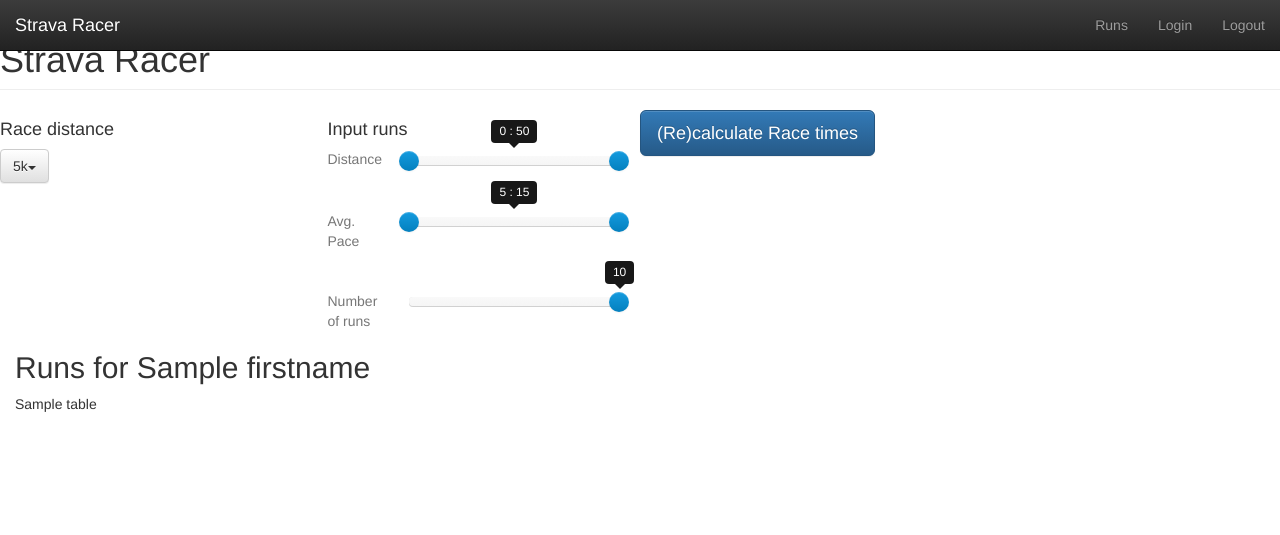
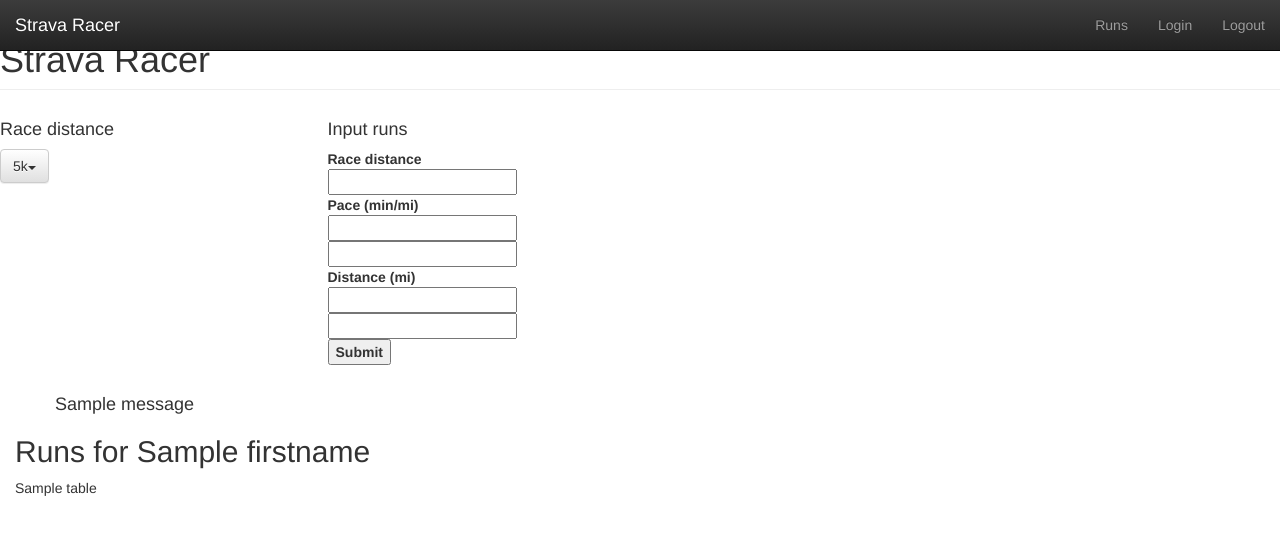
Before and after one commit to jbrosamer/StravaAWS, a Flask app: template templates/runs.html in a window 1280 px wide. Shown: the top 535 px of the page. Run offline with Flask 2, Linux system fonts and the light colour scheme; the template is opened without the code that fills it: most values are stand-ins (such as "Sample title", 1, 10 or a date in 2020); one stand-in notice (Sample message) is shown; form fields are guessed from the names that the template uses; parts of the project's set-up code (start-up, migrations or seed data) failed here and were passed over.

Commit message:
fix bugs

```diff
--- a/app.py
+++ b/app.py
@@ -3,28 +3,39 @@
 import flask
 import logging
 import stravalib
-import os
+import os, sys
+
+
+
+
+sys.path.append("./application")
 import RunUtils
+from forms import RunsFilterForm
 
+defNRuns=10
 app = flask.Flask(__name__)
+app.runList=None
+app.athlete=None
+
 if os.environ.get('FIXSTRAVA_CONFIG') is None:
     os.environ['FIXSTRAVA_CONFIG']='settings.txt'
 app.config.from_envvar('FIXSTRAVA_CONFIG')
-# app.config['SECRET_KEY'] = 'cC1YCIWOj9GgWspgNEo2'
-# app.config['CLIENT_SECRET'] = '85a5f1be79a97e5fe19b99d12fa2196c81da4629'
-# app.config['CLIENT_ID'] = '7582'
 
 logging.basicConfig(level=logging.INFO)
 
-@app.route('/')
-def homepage():
-    if 'access_token' not in flask.session:
-        return flask.redirect(flask.url_for('login'))
-    return flask.redirect(flask.url_for('prediction'))
+# @app.route('/')
+# def runs():
+#     if 'access_token' not in flask.session:
+#         return flask.redirect(flask.url_for('login'))
+#     client = stravalib.client.Client(access_token=flask.session['access_token'])
+#     return flask.redirect(flask.url_for('runs.html'))
+
+
 
 @app.route('/login')
 def login():
     client = stravalib.client.Client()
+    form=RunsFilterForm()
     auth_url = client.authorization_url(client_id=app.config['CLIENT_ID'],
             scope='write',
             redirect_uri='http://127.0.0.1:7123/auth')
@@ -33,26 +44,45 @@ def login():
 @app.route('/logout')
 def logout():
     flask.session.pop('access_token')
-    return flask.redirect(flask.url_for('homepage'))
+    return flask.redirect(flask.url_for('runs'))
 
 @app.route('/update')
 def update():
     return flask.render_template('update.html')
 
-@app.route('/prediction')
-def prediction():
-    if 'access_token' not in flask.session:
-        return flask.redirect(flask.url_for('login'))
-    client = stravalib.client.Client(access_token=flask.session['access_token'])
-    athlete = client.get_athlete()
-    runList=client.get_activities(limit=10)
-    app.runList=runList
-    table=Runs.runsToTable(runList)
-    return flask.render_template('prediction.html', athlete=athlete, table=table)
+@app.route('/calc', methods=['POST'])
+def calc():
+    form=RunsFilterForm()
+    print "Form minDist",form.minDist.data
+    form.populate_obj(app.runList)
+    #if form.raceDist.data[1]
+
+    #flask.flash("raceDist",app.runList.raceDist[0])
+    app.runList.filterList()
+    return flask.redirect(flask.url_for('runs'))
 
 
 
+@app.route('/')
+@app.route('/runs', methods=['GET', 'POST'])
+def runs():
+    print "APP.RUNLIST",app.runList
+    if 'access_token' not in flask.session:
+        return flask.redirect(flask.url_for('login'))
+    if app.athlete is None:
+        client = stravalib.client.Client(access_token=flask.session['access_token'])
+        app.athlete = client.get_athlete()
+    #runList=client.get_activities(limit=10)
+    if app.runList is None:
+        app.runList=RunUtils.RunList(client.get_activities(limit=defNRuns), raceDist="5k")
+    form=RunsFilterForm(obj=app.runList)
+    avgRiegel, avgCam=app.runList.avgTimeStrs()
+    predString=flask.Markup("<h3>Average predictions for %s miles</h3>\n <h4>Riegel formula: %s</h4>\n <h4>Cameron formula %s</h4>\n"%(form.raceMi.data, avgRiegel, avgCam))
+    print predString
+    table=RunUtils.tableFromRunList(app.runList)
+    #print "TABLE ",table.html
 
+    return flask.render_template('runs.html', athlete=app.athlete, predString=predString, form=form, table=table)
 
 @app.route('/auth')
 def auth_done():
@@ -63,7 +93,7 @@ def auth_done():
             client_secret=app.config['CLIENT_SECRET'],
             code = code)
     flask.session['access_token'] = token
-    return flask.redirect(flask.url_for('homepage'))
+    return flask.redirect(flask.url_for('runs'))
 
 if __name__ == '__main__':
-    app.run(debug=True, port=80, host='0.0.0.0')
+    app.run(debug=False, port=7123)#, host='0.0.0.0')
--- a/templates/base.html
+++ b/templates/base.html
@@ -1,41 +1,9 @@
 <!DOCTYPE html>
 <html>
-  <head>
-    <title>Strava Racer</title>
-    <link rel="stylesheet" href="static/bootstrap.min.css">
-    <link rel="stylesheet" href="static/bootstrap-theme.min.css">
-    <link rel="stylesheet" href="static/bootstrap-slider.min.css">
-    <script src="http://code.jquery.com/jquery-latest.js"></script>
-    <script src="static/bootstrap.min.js" ></script>
-    <script src="static/bootstrap-slider.min.js" ></script>
-   <!--  <meta name="viewport" content="width=device-width, initial-scale=1.0">
-  -->
-</head>
+{% include 'header.html' %}
   <body>
-      <nav class="navbar navbar-inverse navbar-fixed-top">
-      <div class="container-fluid">
-        <div class="navbar-header">
-          <button type="button" class="navbar-toggle collapsed" data-toggle="collapse" data-target="#navbar" aria-expanded="false" aria-controls="navbar">
-            <span class="sr-only">Toggle navigation</span>
-            <span class="icon-bar"></span>
-            <span class="icon-bar"></span>
-            <span class="icon-bar"></span>
-          </button>
-          <a class="navbar-brand" href="#">Strava Racer</a>
-        </div>
-        <div id="navbar" class="navbar-collapse collapse">
-          <ul class="nav navbar-nav navbar-right">
-              <li><a href="{{ url_for('runs') }}">Runs</a></li>
-              <li><a href="{{ url_for('login') }}">Login</a></li>
-              <li><a href="{{ url_for('logout')}}">Logout</a></li>
-      <!--       <li><a href="#">Help</a></li> -->
-          </ul>
-<!--           <form class="navbar-form navbar-right">
-            <input type="text" class="form-control" placeholder="Search...">
-          </form> -->
-        </div>
-      </div>
-    </nav>
+{% include 'navbar.html' %}
+
         <div class="container-fluid">
       <div class="row">
           <h1 class="page-header">Strava Racer</h1>
@@ -58,42 +26,24 @@
             </div>
             <div class="col-xs-6 col-sm-3">
               <h4>Input runs</h4>
-              <div class="row">
-                <div class="col-xs-6 col-sm-3">
-                <span class="text-muted">Distance</span>
 
-              </div>
-                <div class="col-xs-6 col-sm-3">
-                <input class="slider" id="distSlide" type="text"/><br/>
-                </div>
-
-
-              </div>
-              <br/><br/>
-              <div class="row">
-                <div class="col-xs-6 col-sm-3">
-                <span class="text-muted">Avg. Pace</span>
-              </div>
-                <div class="col-xs-6 col-sm-3">
-                <input class="slider" id="avgPaceSlide" type="text"/><br/>
-                </div>
-
-              </div>
-                <br/><br/>
-
-              <div class="row">
-                <div class="col-xs-6 col-sm-3">
-                <span class="text-muted">Number of runs</span>
-              </div>
-                <div class="col-xs-6 col-sm-3">
-                <input class="slider" id="numRunSlide" type="text"/><br/>
-                </div>
-              </div>
+                <form action="{{ url_for('calc') }}" method=post>
+                {{ form.hidden_tag() }}
+                <dl>
+                  <dt>Race distance
+                  <dd>{{ form.raceMi }}
+                  <dt>Pace (min/mi)
+                  <dd>{{ form.minPace }}
+                  <dd>{{ form.maxPace }}
+                  <dt>Distance (mi)
+                  <dd>{{ form.minDist }}
+                  <dd>{{ form.maxDist }}
+                  <dt>{{ form.submit }}
+                </dl>
+              </form>
             </div>
             <div class="container-fluid">
 
-
-                <button type="submit" id="calc" class="btn btn-lg btn-primary">(Re)calculate Race times</button>
 
                 {{ predString|default('') }}
               </div>
@@ -101,40 +51,17 @@
           </div>
 <!--     <div class="container-fluid">
       <div class="row"> -->
+            {% with messages = get_flashed_messages() %}
+  {% if messages %}
+    <ul class=flashes>
+    {% for message in messages %}
+      <h4>{{ message }}</h4>
+    {% endfor %}
+    </ul>
+  {% endif %}
+{% endwith %}
           {% block content %}{% endblock %}
       </div>
     </div>
   </body>
 </html>
-<script type="text/javascript">
-$(".dropdown-menu li a").click(function(){
-
-  $(this).parents(".btn-group").find('.selection').text($(this).text());
-  $(this).parents(".btn-group").find('.selection').val($(this).text());
-});
-$("#distSlide").slider({ min: {{ runs.distRange[0]|default(0) }}, max: {{ runs.distRange[1]|default(50) }}, value: [ {{ runs.distRange[0]|default(0) }}, {{ runs.distRange[1]|default(50) }}], focus: true, tooltip: 'always' });
-$("#numRunSlide").slider({ min: 0, max: {{ runs.maxNRuns|default(10) }}, value: {{ runs.maxNRuns|default(10) }}, focus: true, tooltip: 'always' });
-$("#avgPaceSlide").slider({ min: {{ runs.paceRange[0]|default(5) }}, max: {{ runs.paceRange[1]|default(15) }}, value: [ {{ runs.paceRange[0]|default(5) }}, {{ runs.paceRange[1]|default(15) }}], focus: true, tooltip: 'always' });
-
-
-$(".dropdown-menu li a").click(function(){
-
-  $(this).parents(".btn-group").find('.selection').text($(this).text());
-  $(this).parents(".btn-group").find('.selection').val($(this).text());
-});
-
-$('#calc').click( function() {
-
-
-    var data={raceDist: $(".dropdown-menu li a").parents(".btn-group").find('.selection').text(), minDist: $("#distSlide").data('slider').getValue()[0], maxDist: $("#distSlide").data('slider').getValue()[1], minPace : $("#avgPaceSlide").data('slider').getValue()[0], maxPace : $("#avgPaceSlide").data('slider').getValue()[1], maxNRuns: $("#numRunSlide").data('slider').getValue()};
-    //var data={a:"1"};
-    $.ajax({
-        type : "POST",
-        url : "/calc",
-        data: data
-    });
-
-
-});
-
-</script>
--- /dev/null
+++ b/templates/credentials.csv
@@ -0,0 +1,2 @@
+User Name,Access Key Id,Secret Access Key
+"flasktest",AKIAIF3RU3A5CXYZ526Q,wGI9Pa6TPUzYrN6qOyLyTL6KjPf/JoJtSKT/zw/c
--- /dev/null
+++ b/templates/header.html
@@ -0,0 +1,11 @@
+  <head>
+    <title>Strava Racer</title>
+    <link rel="stylesheet" href="static/bootstrap.min.css">
+    <link rel="stylesheet" href="static/bootstrap-theme.min.css">
+    <link rel="stylesheet" href="static/bootstrap-slider.min.css">
+    <script src="http://code.jquery.com/jquery-latest.js"></script>
+    <script src="static/bootstrap.min.js" ></script>
+    <script src="static/bootstrap-slider.min.js" ></script>
+   <!--  <meta name="viewport" content="width=device-width, initial-scale=1.0">
+  -->
+</head>
--- /dev/null
+++ b/templates/navbar.html
@@ -0,0 +1,24 @@
+      <nav class="navbar navbar-inverse navbar-fixed-top">
+      <div class="container-fluid">
+        <div class="navbar-header">
+          <button type="button" class="navbar-toggle collapsed" data-toggle="collapse" data-target="#navbar" aria-expanded="false" aria-controls="navbar">
+            <span class="sr-only">Toggle navigation</span>
+            <span class="icon-bar"></span>
+            <span class="icon-bar"></span>
+            <span class="icon-bar"></span>
+          </button>
+          <a class="navbar-brand" href="#">Strava Racer</a>
+        </div>
+        <div id="navbar" class="navbar-collapse collapse">
+          <ul class="nav navbar-nav navbar-right">
+              <li><a href="{{ url_for('runs') }}">Runs</a></li>
+              <li><a href="{{ url_for('login') }}">Login</a></li>
+              <li><a href="{{ url_for('logout')}}">Logout</a></li>
+      <!--       <li><a href="#">Help</a></li> -->
+          </ul>
+<!--           <form class="navbar-form navbar-right">
+            <input type="text" class="form-control" placeholder="Search...">
+          </form> -->
+        </div>
+      </div>
+    </nav>
```
Also changed, not shown: application/RunUtils.py (+9 -2 lines), application/forms.py (+13 -8 lines), requirements.txt (+11 -12 lines), templates/login.html (+10 -5 lines), 9 other files.
